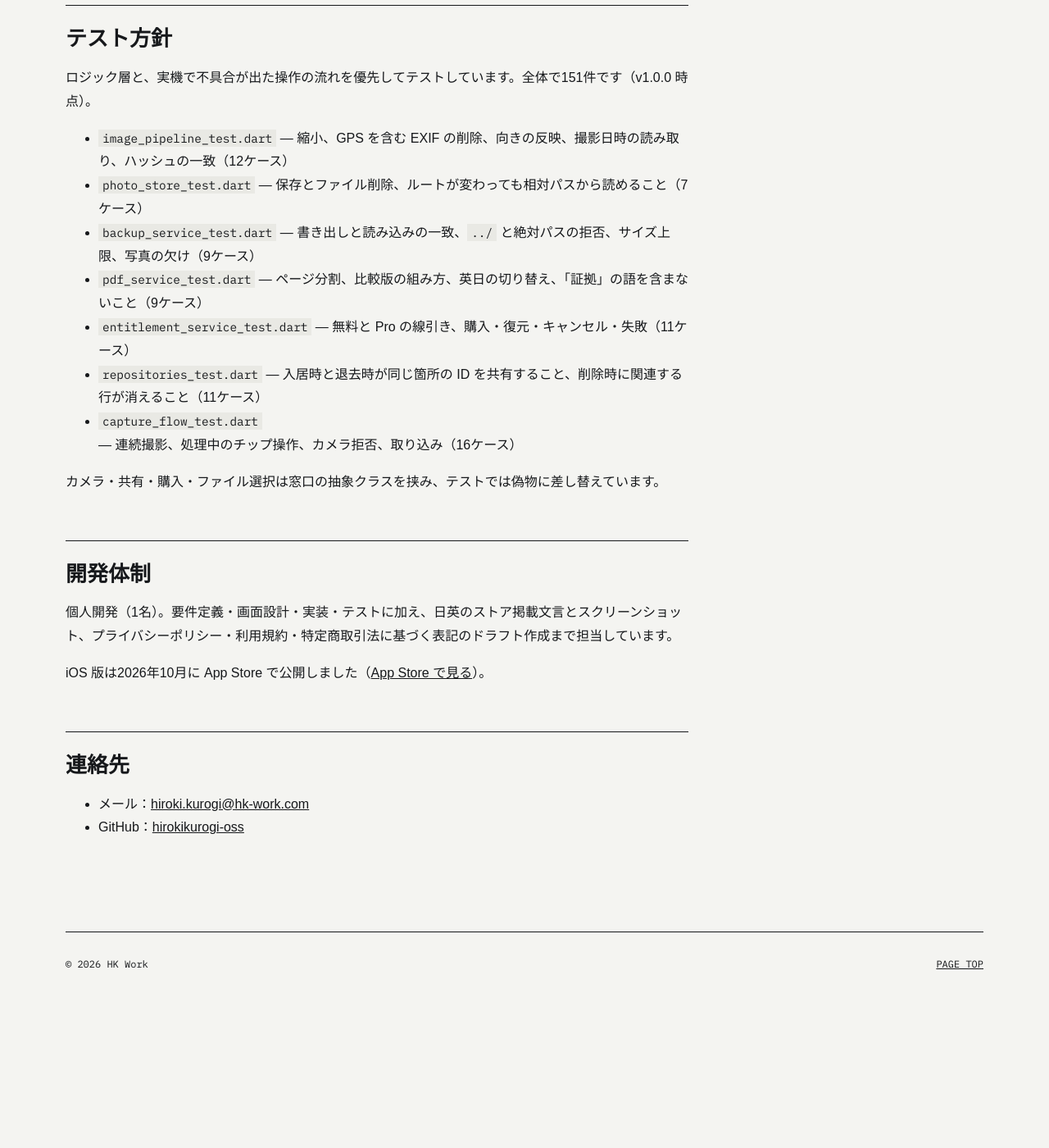
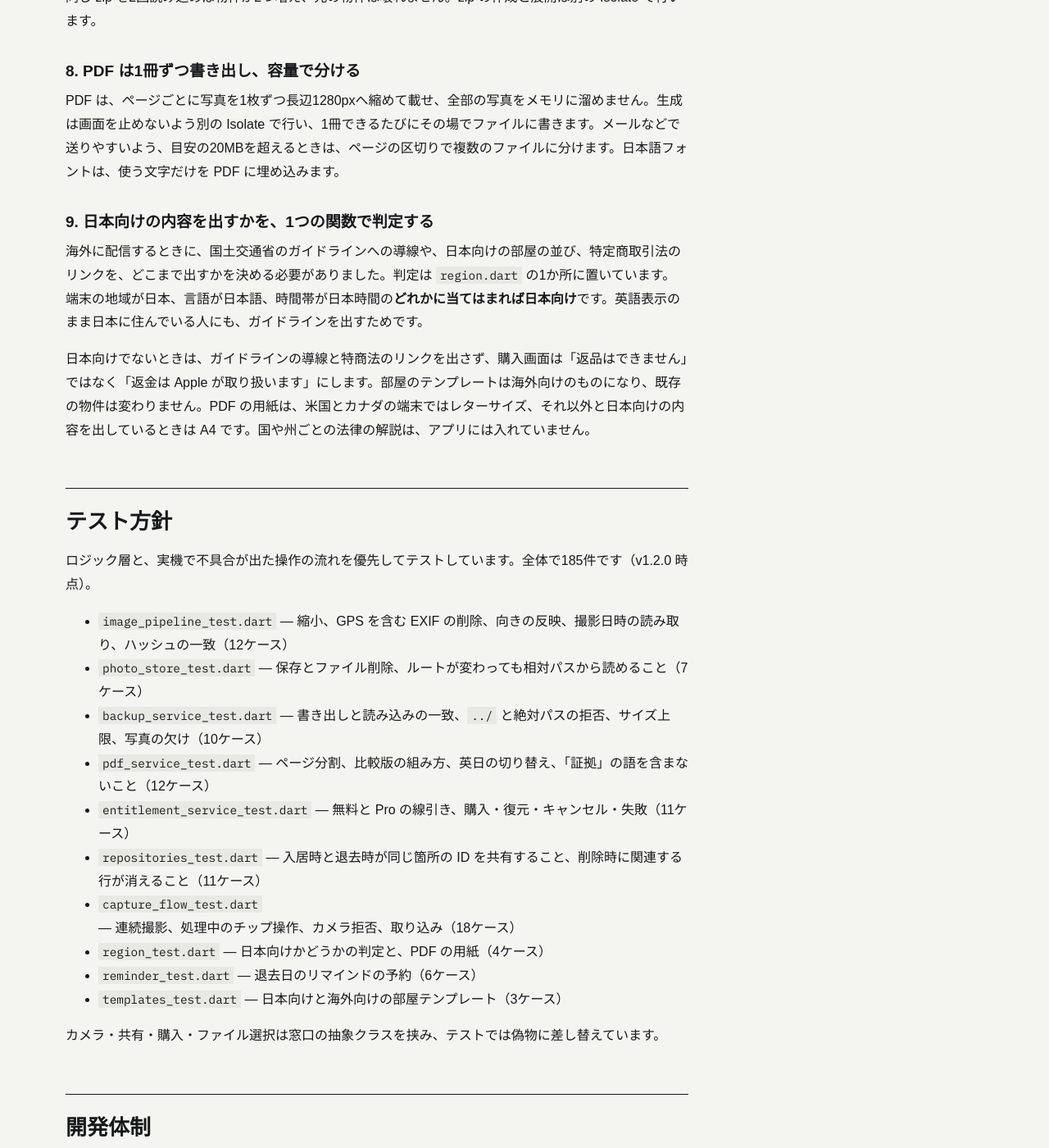
Before and after one commit to hirokikurogi-oss/hirokikurogi-oss.github.io, a Jekyll site: the page built from works/taikyo-note/index.md, in a window 1280 px wide and 1400 px high, scrolled down 4606 px. Shown: the whole window at 82% size. Built offline with Jekyll 4.4.1, drawn with Linux system fonts in a browser that asks for light colours; some web fonts are replaced; before the commit the page ends 5833 px from its top, so only the background shows below that; some of the changed text lies outside the part shown.

Commit message:
hondana と退去ノートの事例ページ・トップのカードを公開中の版に合わせる
hondana は 1.0.4（バックアップと復元、次の巻の Amazon 検索、表紙の設定、196テスト）と Android 版の状況（D-U-N-S 到着済み）。退去ノートは 1.2.0（重ね表示、退去日のリマインド、米英加豪への配信、185テスト）。

Co-Authored-By: Claude Sonnet 5.5 <noreply@anthropic.com>

```diff
--- a/index.html
+++ b/index.html
@@ -100,7 +100,7 @@ layout: default
         <div class="work-text">
           <p class="num">iOS 版を App Store で公開中</p>
           <h4>本棚（hondana）</h4>
-          <p class="muted">紙の本や漫画をバーコードで登録し、シリーズごとに抜けている巻を見つける蔵書管理アプリ。設計から実装まで1人で担当しました。Android 版は、Google Play の登録に必要な D-U-N-S 番号の発行待ちです。</p>
+          <p class="muted">紙の本や漫画をバーコードで登録し、シリーズごとに抜けている巻を見つける蔵書管理アプリ。設計から実装まで1人で担当しました。Android 版は、Google Play の登録の結果待ちです。</p>
           <p class="mono-s">Flutter · SQLite · in_app_purchase</p>
           <a class="more" href="{{ '/works/hondana/' | relative_url }}">設計の詳細を見る</a>
           <a class="more" href="https://apps.apple.com/jp/app/id6822526220">App Store で見る</a>
@@ -114,7 +114,7 @@ layout: default
         <div class="work-text">
           <p class="num">iOS 版を App Store で公開中</p>
           <h4>退去ノート</h4>
-          <p class="muted">賃貸の入居時と退去時の部屋を、日付つきの写真で記録するアプリ。同じ箇所の入居時と退去時を見比べる画面と、PDF への書き出しを備えています。企画から実装、ストア申請まで1人で担当しました。</p>
+          <p class="muted">賃貸の入居時と退去時の部屋を、日付つきの写真で記録するアプリ。同じ箇所の入居時と退去時を見比べる画面と、PDF への書き出しを備えています。日本のほか、米・英・加・豪の App Store でも配信しています。企画から実装、ストア申請まで1人で担当しました。</p>
           <p class="mono-s">Flutter · SQLite · camera · pdf · in_app_purchase</p>
           <a class="more" href="{{ '/works/taikyo-note/' | relative_url }}">設計の詳細を見る</a>
           <a class="more" href="https://apps.apple.com/jp/app/id6826449528">App Store で見る</a>
--- a/works/taikyo-note/index.md
+++ b/works/taikyo-note/index.md
@@ -5,7 +5,7 @@ description: 賃貸の入居時と退去時の部屋を、日付つきの写真
 ---
 # 退去ノート
 
-賃貸の入居時と退去時の部屋を、日付つきの写真で記録する iOS アプリ。Flutter 製。企画・設計・実装から App Store への申請までを個人で担当しています。
+賃貸の入居時と退去時の部屋を、日付つきの写真で記録する iOS アプリ。Flutter 製。企画・設計・実装から App Store への申請までを個人で担当しています。日本に加えて、米国・英国・カナダ・オーストラリアの App Store でも配信しています。
 
 ---
 
@@ -29,8 +29,11 @@ description: 賃貸の入居時と退去時の部屋を、日付つきの写真
 
 - **撮り漏れに気づけるチェックリスト** — 玄関・リビング・キッチンなど9種類の部屋に、壁・床・天井・窓・設備・鍵の6箇所が付いた状態で始まる。撮影の進み具合は部屋ごとに表示。部屋と箇所は追加・削除・名前の変更ができる
 - **連続撮影** — アプリ内カメラで撮ると、保存した時点で次の未撮影の箇所へ進む。カメラロールからの取り込みにも対応
+- **入居時の写真を重ねて撮る** — 退去時の撮影で、入居時の同じ箇所の写真が薄く重なって映る（重ね表示。オン/オフを切り替えられる）
+- **退去日のリマインド** — 退去予定日の14日前と前日の朝10時に、撮影をお知らせする（設定でオン/オフ）
 - **入居時と退去時の比較** — 同じ箇所の2枚を、全画面のスライダーで見比べる
-- **PDF の書き出し** — 入居時だけ・退去時だけの「記録版」と、2枚を並べる「比較版」。日本語と英語を選べ、1ページの写真数は2〜4枚
+- **PDF の書き出し** — 入居時だけ・退去時だけの「記録版」と、2枚を並べる「比較版」。日本語と英語を選べ、1ページの写真数は2〜4枚。比較版は、1箇所に複数枚撮った写真もすべて載せる
+- **日本とそれ以外の出し分け** — 日本以外では、国土交通省のガイドラインへの導線を出さず、部屋のテンプレートも海外向けにする。PDF は画面の言語で始まり、米国とカナダではレターサイズ、それ以外は A4
 - **バックアップ** — 写真つきの zip を書き出し、機種変更のときに読み込める
 
 ---
@@ -48,6 +51,7 @@ description: 賃貸の入居時と退去時の部屋を、日付つきの写真
 | バックアップ | archive（zip） |
 | 課金 | in_app_purchase（買い切り） |
 | 多言語 | intl（ARB、日本語・英語） |
+| 通知 | flutter_local_notifications / timezone（端末内の通知） |
 | 対応 OS | iOS 15 以降（iPhone / iPad、App Store で公開中） |
 
 ---
@@ -102,19 +106,28 @@ description: 賃貸の入居時と退去時の部屋を、日付つきの写真
 
 PDF は、ページごとに写真を1枚ずつ長辺1280pxへ縮めて載せ、全部の写真をメモリに溜めません。生成は画面を止めないよう別の Isolate で行い、1冊できるたびにその場でファイルに書きます。メールなどで送りやすいよう、目安の20MBを超えるときは、ページの区切りで複数のファイルに分けます。日本語フォントは、使う文字だけを PDF に埋め込みます。
 
+### 9. 日本向けの内容を出すかを、1つの関数で判定する
+
+海外に配信するときに、国土交通省のガイドラインへの導線や、日本向けの部屋の並び、特定商取引法のリンクを、どこまで出すかを決める必要がありました。判定は `region.dart` の1か所に置いています。端末の地域が日本、言語が日本語、時間帯が日本時間の**どれかに当てはまれば日本向け**です。英語表示のまま日本に住んでいる人にも、ガイドラインを出すためです。
+
+日本向けでないときは、ガイドラインの導線と特商法のリンクを出さず、購入画面は「返品はできません」ではなく「返金は Apple が取り扱います」にします。部屋のテンプレートは海外向けのものになり、既存の物件は変わりません。PDF の用紙は、米国とカナダの端末ではレターサイズ、それ以外と日本向けの内容を出しているときは A4 です。国や州ごとの法律の解説は、アプリには入れていません。
+
 ---
 
 ## テスト方針
 
-ロジック層と、実機で不具合が出た操作の流れを優先してテストしています。全体で151件です（v1.0.0 時点）。
+ロジック層と、実機で不具合が出た操作の流れを優先してテストしています。全体で185件です（v1.2.0 時点）。
 
 - `image_pipeline_test.dart` — 縮小、GPS を含む EXIF の削除、向きの反映、撮影日時の読み取り、ハッシュの一致（12ケース）
 - `photo_store_test.dart` — 保存とファイル削除、ルートが変わっても相対パスから読めること（7ケース）
-- `backup_service_test.dart` — 書き出しと読み込みの一致、`../` と絶対パスの拒否、サイズ上限、写真の欠け（9ケース）
-- `pdf_service_test.dart` — ページ分割、比較版の組み方、英日の切り替え、「証拠」の語を含まないこと（9ケース）
+- `backup_service_test.dart` — 書き出しと読み込みの一致、`../` と絶対パスの拒否、サイズ上限、写真の欠け（10ケース）
+- `pdf_service_test.dart` — ページ分割、比較版の組み方、英日の切り替え、「証拠」の語を含まないこと（12ケース）
 - `entitlement_service_test.dart` — 無料と Pro の線引き、購入・復元・キャンセル・失敗（11ケース）
 - `repositories_test.dart` — 入居時と退去時が同じ箇所の ID を共有すること、削除時に関連する行が消えること（11ケース）
-- `capture_flow_test.dart` — 連続撮影、処理中のチップ操作、カメラ拒否、取り込み（16ケース）
+- `capture_flow_test.dart` — 連続撮影、処理中のチップ操作、カメラ拒否、取り込み（18ケース）
+- `region_test.dart` — 日本向けかどうかの判定と、PDF の用紙（4ケース）
+- `reminder_test.dart` — 退去日のリマインドの予約（6ケース）
+- `templates_test.dart` — 日本向けと海外向けの部屋テンプレート（3ケース）
 
 カメラ・共有・購入・ファイル選択は窓口の抽象クラスを挟み、テストでは偽物に差し替えています。
 
@@ -124,7 +137,7 @@ PDF は、ページごとに写真を1枚ずつ長辺1280pxへ縮めて載せ、
 
 個人開発（1名）。要件定義・画面設計・実装・テストに加え、日英のストア掲載文言とスクリーンショット、プライバシーポリシー・利用規約・特定商取引法に基づく表記のドラフト作成まで担当しています。
 
-iOS 版は2026年10月に App Store で公開しました（[App Store で見る](https://apps.apple.com/jp/app/id6826449528)）。
+iOS 版は2026年10月に App Store で公開しました（[App Store で見る](https://apps.apple.com/jp/app/id6826449528)）。11月には、重ね表示と退去日のリマインドを足した 1.1、米・英・加・豪にも配信する 1.2 を出しました。
 
 ---
 
```
Also changed, not shown: works/hondana/index.md (+19 -4 lines).
